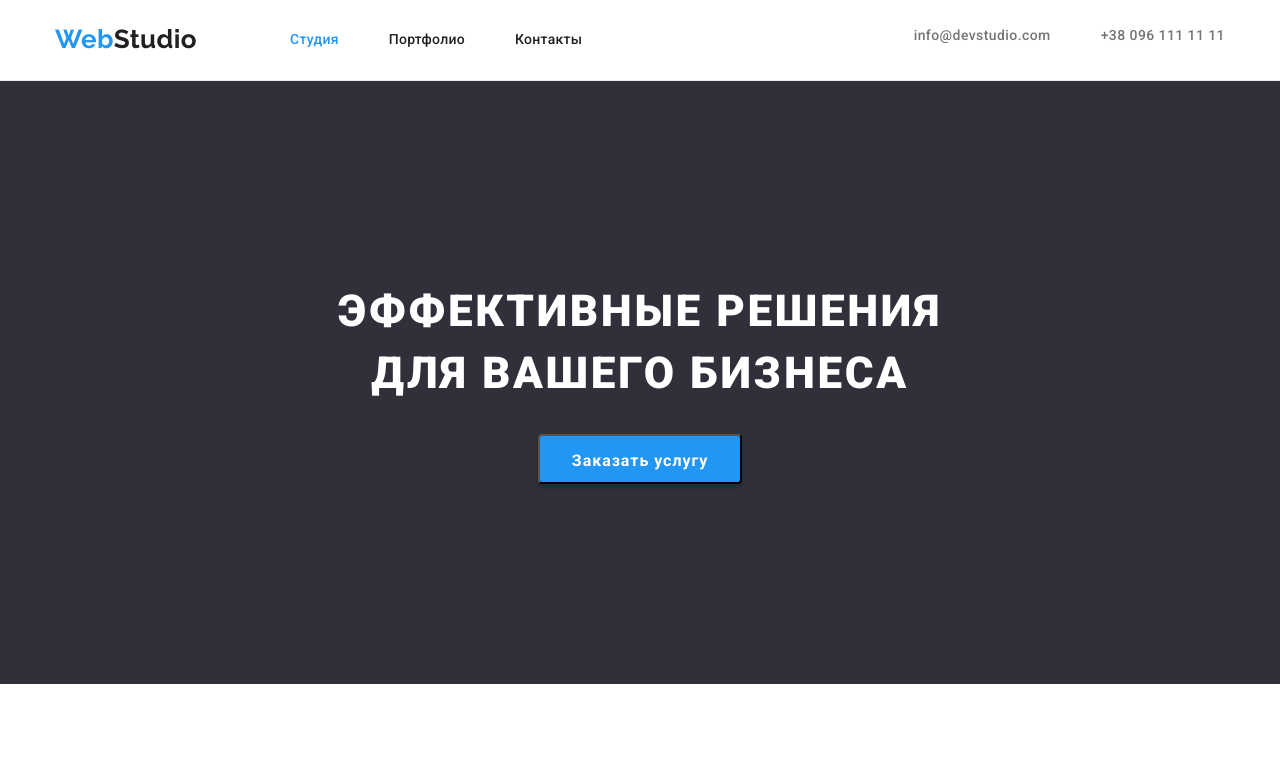
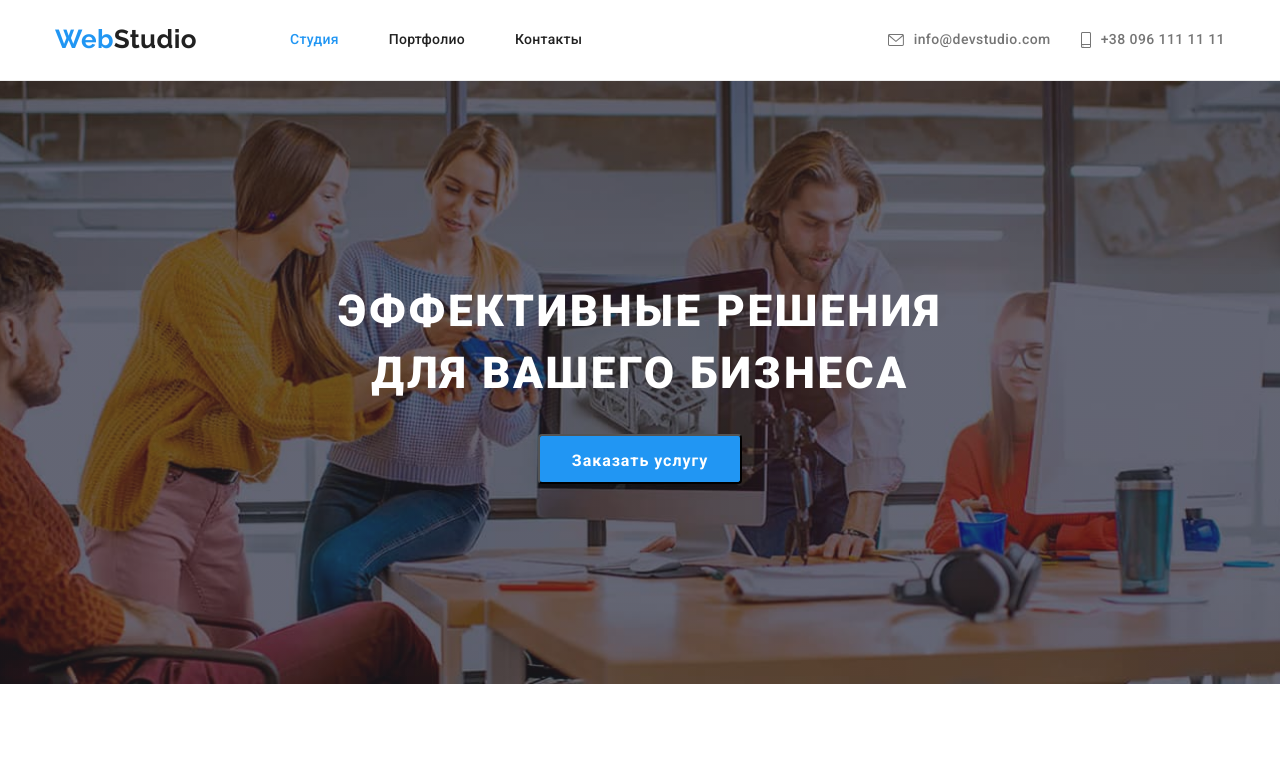
Before and after one commit to hremenyak/-goit-markup-hw-04, a plain HTML site: page index.html in a window 1280 px wide. Shown: the top 774 px of the page. Drawn offline with nearby package versions, Linux system fonts and the light colour scheme.

Commit message:
adds overlay and icons in header

```diff
--- a/css/styles.css
+++ b/css/styles.css
@@ -6,7 +6,6 @@
   --primary-fw-title: 700;
   --bgc-our-team: rgba(245, 244, 250, 1);
   --bgc-secondary: rgba(47, 48, 58, 1);
-
 }
 body {
   background-color: var(--primary-white-color);
@@ -25,7 +24,7 @@ ul,
 p {
   margin: 0px 0px;
 }
-img{
+img {
   display: block;
   max-width: 100%;
   height: auto;
@@ -41,16 +40,13 @@ img{
   width: 1200px;
   padding-left: 15px;
   padding-right: 15px;
-
-
-
 }
 
 .section {
   padding-top: 94px;
   padding-bottom: 94px;
 }
-.no-padding{
+.no-padding {
   padding-top: 0px;
 }
 .section-text {
@@ -63,27 +59,25 @@ img{
 }
 /* Header */
 
-.page-header{
+.page-header {
   display: flex;
   align-items: center;
   padding-top: 24px;
   padding-bottom: 25px;
-  border-bottom: 1px solid #ECECEC;
+  border-bottom: 1px solid #ececec;
 }
-.page-header-container{
+.page-header-container {
   display: flex;
 }
 .logo {
-
   color: var(--accent-color);
   text-decoration: none;
   font-family: 'Raleway', sans-serif;
   font-weight: 700;
   font-size: 26px;
   line-height: 1.2;
-
 }
-.header-logo{
+.header-logo {
   margin-right: 93px;
 }
 
@@ -96,14 +90,12 @@ img{
   display: flex;
   align-items: center;
 }
-.site-nav-list{
-    display: flex;
-
+.site-nav-list {
+  display: flex;
 }
 
-.site-nav-item:not(:last-child){
+.site-nav-item:not(:last-child) {
   margin-right: 50px;
-
 }
 
 .site-nav-link {
@@ -122,15 +114,16 @@ img{
 }
 
 .contacts {
+  align-items: center;
   display: flex;
   margin-left: auto;
-
 }
-.contacts .contacts-item + .contacts-item{
-  margin-left: 50px
+.contacts .contacts-item + .contacts-item {
+  margin-left: 30px;
 }
 .contacts-info {
-  display: inline-block;
+  display: flex;
+  align-items: center;
   color: var(--primary-color);
   font-weight: 500;
 }
@@ -138,15 +131,37 @@ img{
 .contacts-info:focus {
   color: var(--accent-color);
 }
+
+.contacts-icon {
+  margin-right: 10px;
+  fill: rgba(117, 117, 117, 1);
+}
+.contacts-icon:hover {
+  fill: var(--accent-color);
+}
+
 .site-nav .current {
   color: var(--accent-color);
 }
+
 /* Hero */
 .hero {
   background-color: var(--bgc-secondary);
   text-align: center;
   padding-bottom: 200px;
   padding-top: 200px;
+}
+
+.overlay {
+  max-width: 100%;
+  margin-left: auto;
+  margin-right: auto;
+
+  background-image: linear-gradient(to right, rgba(47, 48, 58, 0.4), rgba(47, 48, 58, 0.4)),
+    url(../images/hero/hero.jpg);
+  background-size: cover;
+  background-position: center;
+  background-repeat: no-repeat;
 }
 
 .hero-title {
@@ -176,12 +191,12 @@ img{
   line-height: 1.9;
   letter-spacing: 0.06em;
 }
-.filter{
+.filter {
   display: flex;
   justify-content: center;
   margin-bottom: 50px;
 }
-.filter-button{
+.filter-button {
   padding: 8px 22px;
   margin-right: 8px;
   border-radius: 4px;
@@ -196,7 +211,7 @@ img{
   cursor: pointer;
 }
 
-.filter-button:last-child{
+.filter-button:last-child {
   margin-right: 0px;
 }
 
@@ -219,17 +234,15 @@ img{
 }
 .features {
   display: flex;
-
 }
 
-.featutes-item{
+.featutes-item {
   margin-right: 30px;
-width: 270px;
+  width: 270px;
 }
-.featutes-item:last-child{
+.featutes-item:last-child {
   margin-right: 0px;
 }
-
 
 .features-title {
   margin-bottom: 10px;
@@ -255,13 +268,14 @@ width: 270px;
   font-size: 16px;
   line-height: 1.9;
 }
-.work{
-  display: flex;}
+.work {
+  display: flex;
+}
 
-.work-example{
+.work-example {
   margin-right: 30px;
 }
-.work-example:last-child{
+.work-example:last-child {
   margin-right: 0px;
 }
 .cardset-title {
@@ -275,28 +289,27 @@ width: 270px;
 /* Our team */
 .team-section {
   background-color: var(--bgc-our-team);
-
 }
-.team{
+.team {
   display: flex;
 }
 .team-member {
   margin-right: 30px;
-box-shadow: 0px 1px 3px rgba(0, 0, 0, 0.12), 0px 1px 1px rgba(0, 0, 0, 0.14), 0px 2px 1px rgba(0, 0, 0, 0.2);
-border-radius: 0px 0px 4px 4px;
-background: #FFFFFF;
-text-align: center;
-
+  box-shadow: 0px 1px 3px rgba(0, 0, 0, 0.12), 0px 1px 1px rgba(0, 0, 0, 0.14),
+    0px 2px 1px rgba(0, 0, 0, 0.2);
+  border-radius: 0px 0px 4px 4px;
+  background: #ffffff;
+  text-align: center;
 }
 
-.team-member .photo{
+.team-member .photo {
   display: block;
 }
-.team-member:last-child{
+.team-member:last-child {
   margin-right: 0px;
 }
 
-.team-text{
+.team-text {
   padding-top: 30px;
   padding-bottom: 30px;
 }
@@ -305,12 +318,11 @@ text-align: center;
   background: var(--bgc-secondary);
   padding-top: 60px;
   padding-bottom: 60px;
-
 }
 
-.footer.logo{
+.footer.logo {
   display: inline-block;
-margin-bottom: 20px;
+  margin-bottom: 20px;
 }
 .logo-white {
   color: var(--primary-white-color);
@@ -319,16 +331,15 @@ margin-bottom: 20px;
 .list a {
   text-decoration: none;
 }
-.footer-item{
+.footer-item {
   font-style: normal;
   margin-bottom: 9px;
 }
-.footer-item:last-child{
+.footer-item:last-child {
   margin-bottom: 0px;
 }
 .address-street-list {
   color: rgba(255, 255, 255, 1);
-
 }
 .footer-contacts {
   color: rgba(255, 255, 255, 0.6);
@@ -342,38 +353,35 @@ margin-bottom: 20px;
 }
 /* PORTFOLIO */
 
-.portfolio-cards{
+.portfolio-cards {
   display: flex;
   flex-wrap: wrap;
-
 }
-.portfolio-card{
+.portfolio-card {
   width: 370px;
 
   margin-right: 30px;
   margin-bottom: 30px;
-
 }
-.filter-item:not(:last-child){
-  margin-right: 8px
+.filter-item:not(:last-child) {
+  margin-right: 8px;
 }
 
-  .portfolio-card:nth-child(3n){
+.portfolio-card:nth-child(3n) {
   margin-right: 0px;
 }
 
+.portfolio-card:nth-last-child(-n + 3) {
+  margin-bottom: 0px;
+}
 
-.portfolio-card:nth-last-child(-n+3){
-  margin-bottom: 0px;}
-
-.cardset-title{
+.cardset-title {
   margin-bottom: 4px;
 }
 
-.portfolio-text{
+.portfolio-text {
   padding: 20px 24px;
-  border-right: 1px solid #EEEEEE;
-  border-bottom: 1px solid #EEEEEE;
-border-left: 1px solid #EEEEEE;
-
+  border-right: 1px solid #eeeeee;
+  border-bottom: 1px solid #eeeeee;
+  border-left: 1px solid #eeeeee;
 }
--- a/index.html
+++ b/index.html
@@ -22,28 +22,49 @@
       <!-- Navigation-->
       <div class="container page-header-container">
         <nav class="site-nav">
-        <a href="./index.html" class="header-logo logo">Web<span class="logo-black">Studio</span> </a>
+          <a href="./index.html" class="header-logo logo"
+            >Web<span class="logo-black">Studio</span>
+          </a>
           <ul class="site-nav-list list">
-          <li class="site-nav-item"><a href="./index.html" class="site-nav-link current">Студия</a></li>
-          <li class="site-nav-item"><a href="./portfolio.html" class="site-nav-link">Портфолио</a></li>
+            <li class="site-nav-item">
+              <a href="./index.html" class="site-nav-link current">Студия</a>
+            </li>
+            <li class="site-nav-item">
+              <a href="./portfolio.html" class="site-nav-link">Портфолио</a>
+            </li>
             <li class="site-nav-item"><a href="" class="site-nav-link">Контакты</a></li>
           </ul>
         </nav>
         <ul class="contacts list">
-        <li class="contacts-item"><a href="mailto:info@devstudio.com" class="contacts-info">info@devstudio.com</a></li>
-        <li class="contacts-item"><a href="tel:+380961111111" class="contacts-info">+38 096 111 11 11</a></li>
-      </ul></div>
-
+          <li class="contacts-item">
+            <a class="contacts-info" href="mailto:info@devstudio.com">
+              <svg class="contacts-icon" width="16" height="12">
+                <use href="./images/sprite.svg#icon-envelope"></use>
+              </svg>
+              info@devstudio.com
+            </a>
+          </li>
+          <li class="contacts-item">
+            <a href="tel:+380961111111" class="contacts-info">
+              <svg class="contacts-icon" width="10" height="16">
+                <use href="./images/sprite.svg#icon-smartphone"></use>
+              </svg>
+              +38 096 111 11 11</a
+            >
+          </li>
+        </ul>
+      </div>
     </header>
     <main>
       <!--Hero-->
-      <section class="hero">
-        <div class="container"> <h1 class="hero-title">
+      <section class="hero overlay">
+        <div class="container">
+          <h1 class="hero-title">
             ЭФФЕКТИВНЫЕ РЕШЕНИЯ <br />
             ДЛЯ ВАШЕГО БИЗНЕСА
           </h1>
-        <button type="button" class="hero-button">Заказать услугу</button></div>
-
+          <button type="button" class="hero-button">Заказать услугу</button>
+        </div>
       </section>
 
       <section class="section">
@@ -115,39 +136,53 @@
           <h2 class="section-title">Наша команда</h2>
           <ul class="team list">
             <li class="team-member">
-              <img  class="photo"
+              <img
+                class="photo"
                 src="./images/our-team/img(3)(1).jpg"
                 alt="чоловік з бородой в окулярах в коричневій рубашці"
                 width="270"
               />
-              <div class="team-text">  <h3 class="section-subtitle">Игорь Демьяненко</h3>
-                <p class="team-member-description">Product Designer</p></div>
-
+              <div class="team-text">
+                <h3 class="section-subtitle">Игорь Демьяненко</h3>
+                <p class="team-member-description">Product Designer</p>
+              </div>
             </li>
             <li class="team-member">
-              <img  class="photo"src="./images/our-team/img(4)(1).jpg" alt="жінка в окулярах" width="270" />
-             <div class="team-text"><h3 class="section-subtitle">Ольга Репина</h3>
-              <p class="team-member-description">Frontend Developer</p></div>
+              <img
+                class="photo"
+                src="./images/our-team/img(4)(1).jpg"
+                alt="жінка в окулярах"
+                width="270"
+              />
+              <div class="team-text">
+                <h3 class="section-subtitle">Ольга Репина</h3>
+                <p class="team-member-description">Frontend Developer</p>
+              </div>
             </li>
 
             <li class="team-member">
-              <img class="photo"
+              <img
+                class="photo"
                 src="./images/our-team/img(5)(1).jpg"
                 alt="чоловік у блакитній рубашці"
                 width="270"
               />
-              <div class="team-text"><h3 class="section-subtitle">Николай Тарасов</h3>
-                <p class="team-member-description">Marketing</p></div>
+              <div class="team-text">
+                <h3 class="section-subtitle">Николай Тарасов</h3>
+                <p class="team-member-description">Marketing</p>
+              </div>
             </li>
             <li class="team-member">
-              <img class="photo"
+              <img
+                class="photo"
                 src="./images/our-team/img(6)(1).jpg"
                 alt="чоловік з бородой в окулярах в чорній футболці "
                 width="270"
               />
-              <div class="team-text"> <h3 class="section-subtitle">Михаил Ермаков</h3>
-                <p class="team-member-description">UI Designer</p></div>
-
+              <div class="team-text">
+                <h3 class="section-subtitle">Михаил Ермаков</h3>
+                <p class="team-member-description">UI Designer</p>
+              </div>
             </li>
           </ul>
         </div>
@@ -156,7 +191,8 @@
 
     <!-- Footer -->
     <footer class="footer-section">
-      <div class="container"><a href="./index.html" class=" footer logo">Web<span class="logo-white">Studio</span> </a>
+      <div class="container">
+        <a href="./index.html" class="footer logo">Web<span class="logo-white">Studio</span> </a>
         <address>
           <ul class="footer list">
             <li class="footer-item">
@@ -164,11 +200,15 @@
                 г. Киев, пр-т Леси Украинки, 26
               </a>
             </li>
-            <li class="footer-item"><a href="mailto:info@example.com" class="footer-contacts">info@example.com</a></li>
-            <li class="footer-item"><a href="tel:+380991111111" class="footer-contacts">+38 099 111 11 11</a></li>
+            <li class="footer-item">
+              <a href="mailto:info@example.com" class="footer-contacts">info@example.com</a>
+            </li>
+            <li class="footer-item">
+              <a href="tel:+380991111111" class="footer-contacts">+38 099 111 11 11</a>
+            </li>
           </ul>
-        </address></div>
-
+        </address>
+      </div>
     </footer>
   </body>
 </html>
```
Also changed, not shown: images/hero/hero.jpg (added), images/sprite.svg (added). Lines whose indentation alone changed are shown as unchanged.
